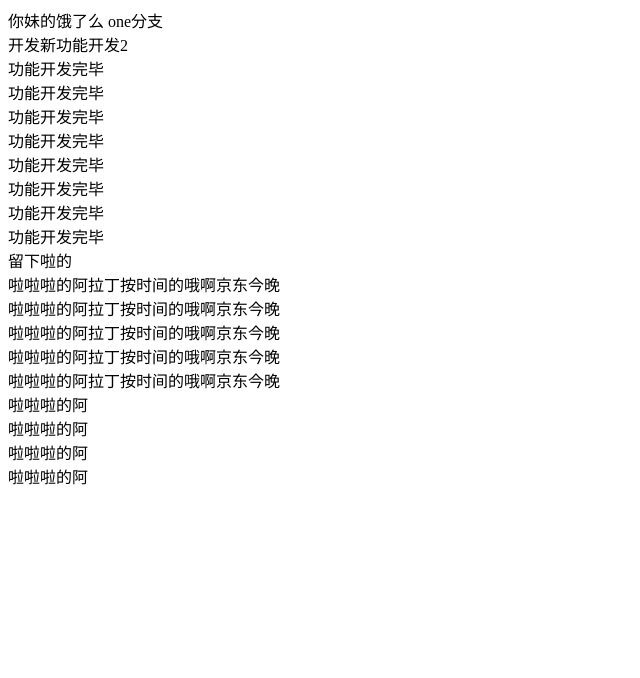
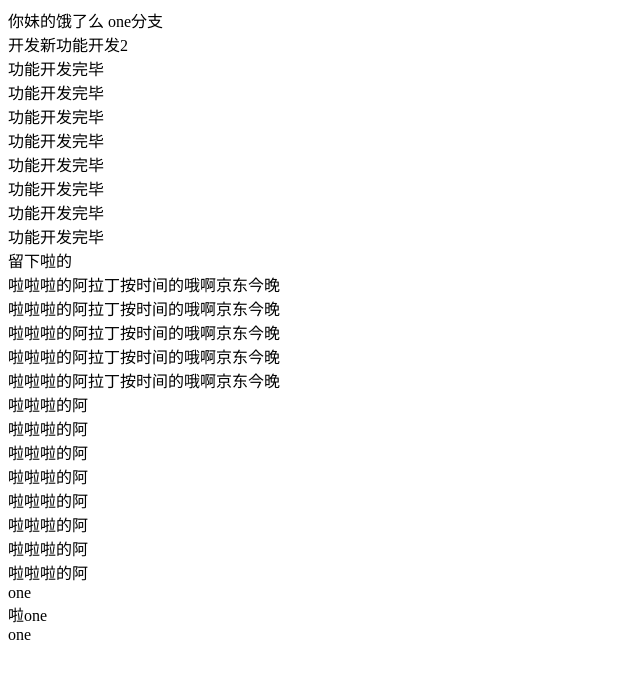
Before and after one commit to luo772435545/git, a plain HTML site: page miaozu/test.html in a window 1280 px wide. Shown: the whole page, without its empty margins (0-640 px from the left). Drawn offline with Linux system fonts and the light colour scheme.

Commit message:
qweqweqweqw

```diff
--- a/miaozu/test.html
+++ b/miaozu/test.html
@@ -26,5 +26,12 @@
 	<div>啦啦啦的阿</div>
 	<div>啦啦啦的阿</div>
 	<div>啦啦啦的阿</div>
+	<div>啦啦啦的阿</div>
+	<div>啦啦啦的阿</div>
+	<div>啦啦啦的阿</div>
+	<div>啦啦啦的阿</div>
+	<div>one</div>
+	<div>啦one</div>
+	<div>one</div>
 </body>
 </html>
```
